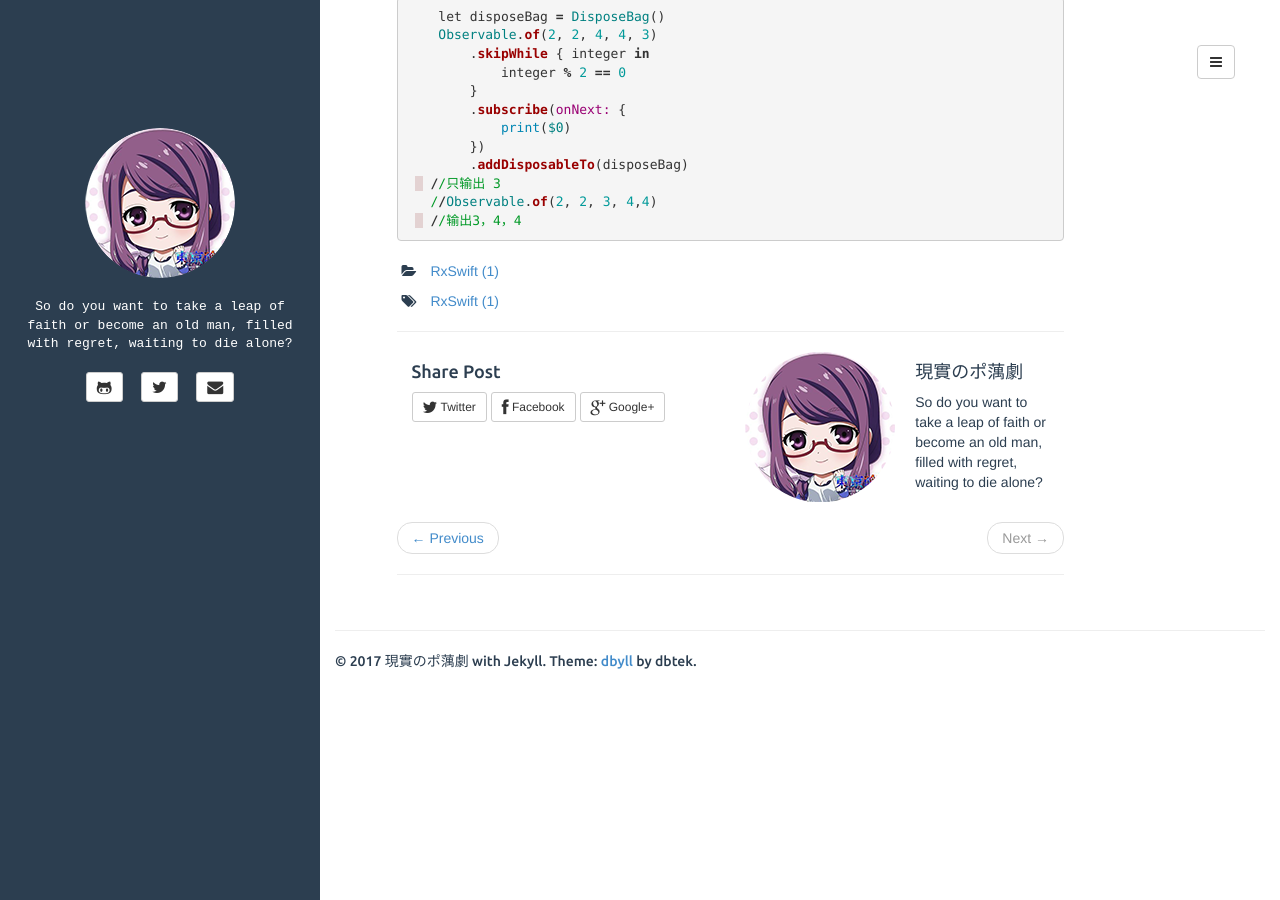
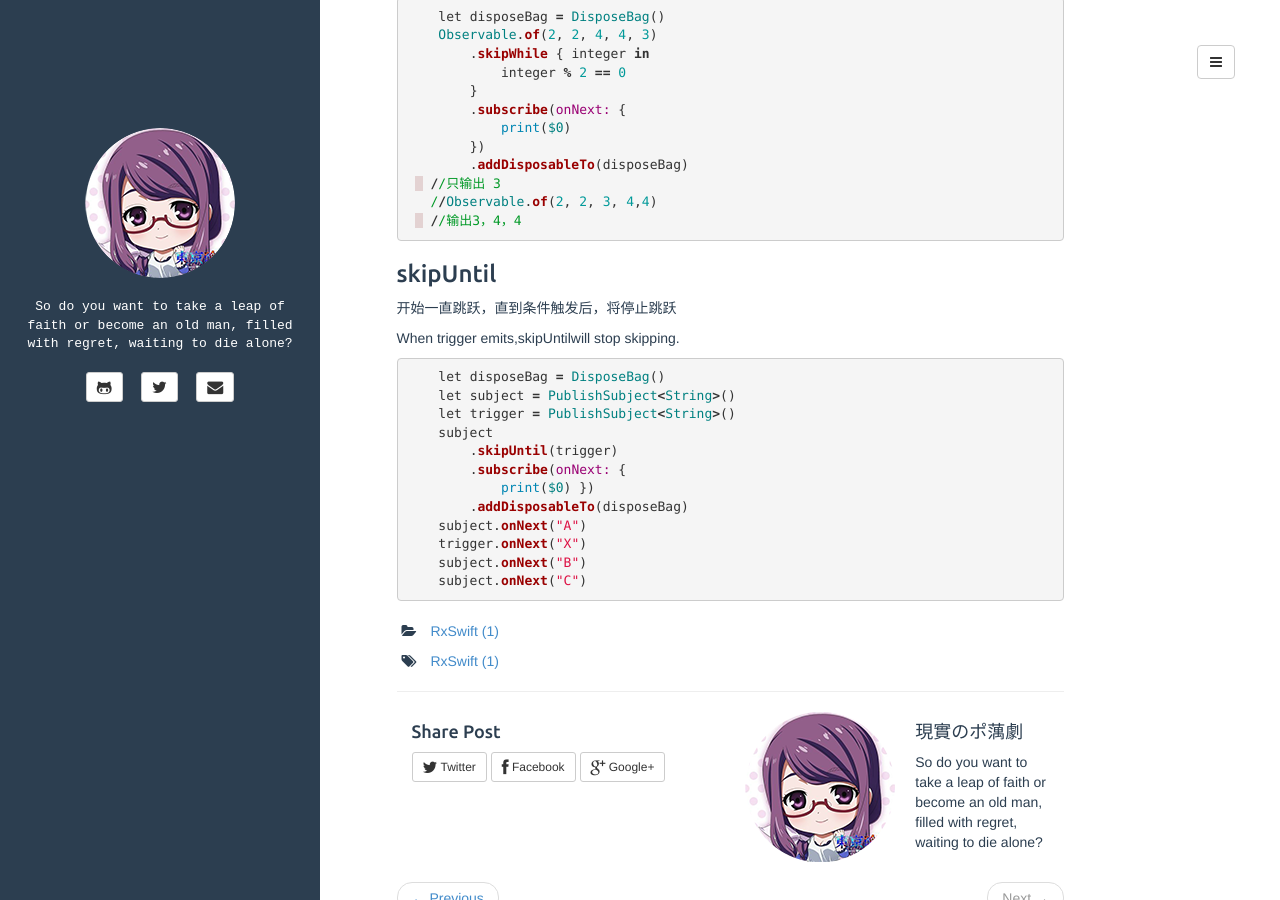
Before and after one commit to plusyu/plusyu.github.io, a Jekyll site: the page built from _posts/2017-07-13-RxSwift .md, in a window 1280 px wide and 900 px high, scrolled down 1722 px. Built offline with Jekyll 4.4.1, drawn with Linux system fonts in a browser that asks for light colours.

Commit message:
Update 2017-07-13-RxSwift .md

```diff
--- a/_posts/2017-07-13-RxSwift .md
+++ b/_posts/2017-07-13-RxSwift .md
@@ -111,3 +111,25 @@ let strikes = PublishSubject<String>()
    //输出3，4，4
 
 {% endhighlight %}
+
+<h3>skipUntil</h3>
+<p>开始一直跳跃，直到条件触发后，将停止跳跃</p>
+<p>When trigger emits,skipUntilwill stop skipping.</p>
+
+{% highlight ruby %}
+
+    let disposeBag = DisposeBag()
+    let subject = PublishSubject<String>()
+    let trigger = PublishSubject<String>()
+    subject
+        .skipUntil(trigger)
+        .subscribe(onNext: {
+            print($0) })
+        .addDisposableTo(disposeBag)
+    subject.onNext("A")
+    trigger.onNext("X")
+    subject.onNext("B")
+    subject.onNext("C")
+
+
+{% endhighlight %}
```
